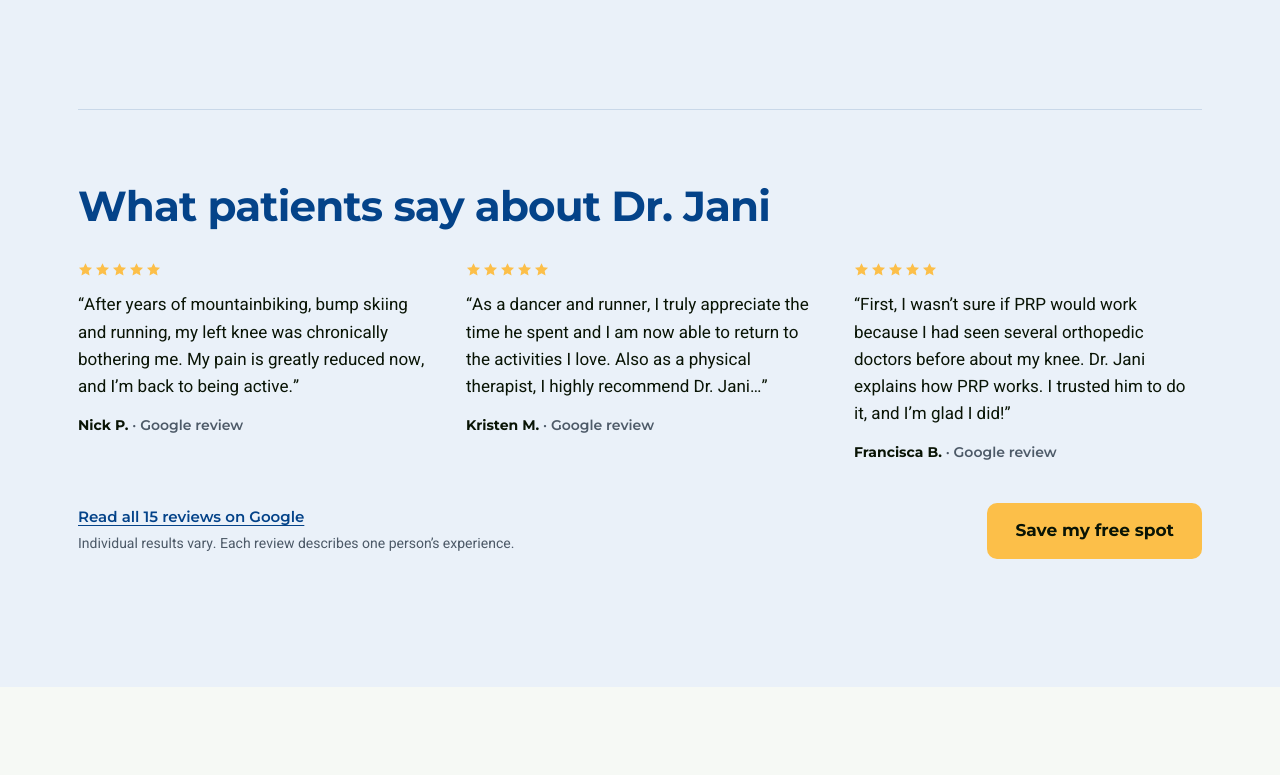
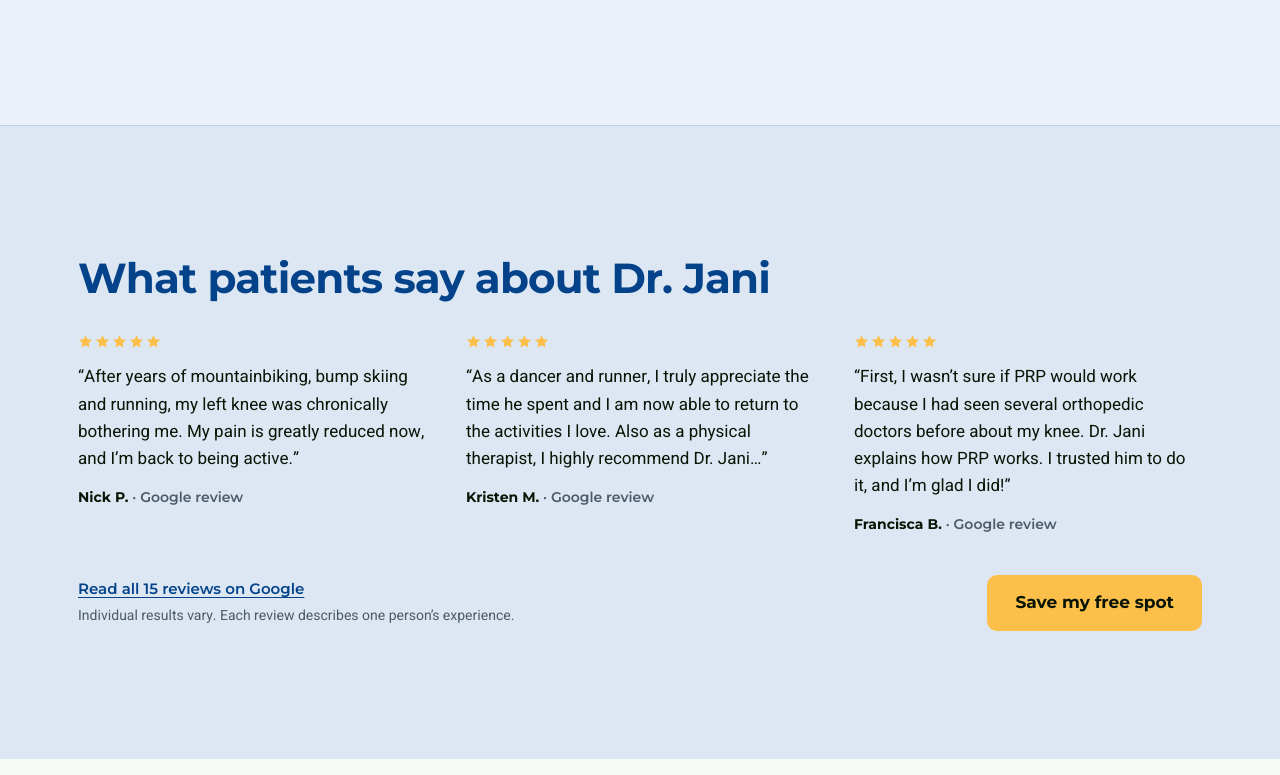
Before and after one commit to godz-onkar/longmont-webinar-lp, a plain HTML site: page page.html in a window 1280 px wide. Shown: the part 3225-4000 px from the top of the page. Drawn offline with Linux system fonts and the light colour scheme.

Commit message:
Give the reviews section its own background, one step deeper than the presenter band
Co-Authored-By: Claude Opus 5.5 <noreply@anthropic.com>

```diff
--- a/page.html
+++ b/page.html
@@ -14,7 +14,7 @@
 <link rel="preload" as="image" href="assets/hero.jpg">
 <style>
 :root{
-  --canvas:#F6F9F5; --canvas-alt:#EAF1F9; --ink:#091405; --ink-2:#4D5A68;
+  --canvas:#F6F9F5; --canvas-alt:#EAF1F9; --canvas-deep:#DCE7F3; --ink:#091405; --ink-2:#4D5A68;
   --navy:#044389; --deep:#022C5C; --gold:#FCBF49; --gold-hover:#F7AD56;
   --line:rgba(4,67,137,.14); --line-light:rgba(255,255,255,.16);
   --display:"Montserrat",system-ui,sans-serif; --body:"Heebo",system-ui,sans-serif;
@@ -111,13 +111,13 @@ section{padding:clamp(72px,10vw,128px) 0}
 
 /* Presenter + reviews band */
 .band{background:var(--canvas-alt)}
+.band-rev{background:var(--canvas-deep);border-top:1px solid var(--line)}
 .pres-grid{display:grid;grid-template-columns:5fr 7fr;gap:64px;align-items:center}
 .pres-photo img{width:100%;aspect-ratio:1/1;object-fit:cover;border-radius:var(--r-card)}
 .pres-photo figcaption{margin-top:14px;padding-left:14px;border-left:3px solid var(--gold);font:600 15px/1.5 var(--display);color:var(--ink)}
 .pres-name{margin-top:12px;font:600 15px/1.4 var(--display);color:var(--ink-2)}
 .pres-copy p{margin-top:18px;max-width:54ch}
 .pres-copy p.pres-name{margin-top:12px}
-.reviews{margin-top:clamp(72px,9vw,112px);padding-top:clamp(48px,6vw,72px);border-top:1px solid var(--line)}
 .rev-grid{margin-top:32px;display:grid;grid-template-columns:repeat(3,1fr);gap:40px}
 .rev{margin:0;display:flex;flex-direction:column}
 .rev .stars{margin-bottom:14px}
@@ -412,8 +412,12 @@ footer{margin-top:clamp(88px,11vw,128px);border-top:1px solid var(--line-light);
         <p>Surgery can be necessary. The useful question is when it belongs in the plan, and that depends on the diagnosis, the imaging and your goals.</p>
       </div>
     </div>
+  </div>
+</section>
 
-    <div class="reviews" aria-labelledby="rev-h">
+<section class="band band-rev" aria-labelledby="rev-h">
+  <div class="wrap">
+    <div class="reviews">
       <h2 id="rev-h">What patients say about Dr. Jani</h2>
       <div class="rev-grid">
         <figure class="rev"><span class="stars" role="img" aria-label="5 out of 5 stars"><svg viewBox="0 0 20 20"><path d="m10 1.5 2.6 5.6 6.1.7-4.5 4.2 1.2 6L10 15l-5.4 3 1.2-6L1.3 7.8l6.1-.7z"/></svg><svg viewBox="0 0 20 20"><path d="m10 1.5 2.6 5.6 6.1.7-4.5 4.2 1.2 6L10 15l-5.4 3 1.2-6L1.3 7.8l6.1-.7z"/></svg><svg viewBox="0 0 20 20"><path d="m10 1.5 2.6 5.6 6.1.7-4.5 4.2 1.2 6L10 15l-5.4 3 1.2-6L1.3 7.8l6.1-.7z"/></svg><svg viewBox="0 0 20 20"><path d="m10 1.5 2.6 5.6 6.1.7-4.5 4.2 1.2 6L10 15l-5.4 3 1.2-6L1.3 7.8l6.1-.7z"/></svg><svg viewBox="0 0 20 20"><path d="m10 1.5 2.6 5.6 6.1.7-4.5 4.2 1.2 6L10 15l-5.4 3 1.2-6L1.3 7.8l6.1-.7z"/></svg></span><blockquote>“After years of mountainbiking, bump skiing and running, my left knee was chronically bothering me. My pain is greatly reduced now, and I’m back to being active.”</blockquote><figcaption><b>Nick P.</b> · Google review</figcaption></figure>
```
Also changed, not shown: index.html (+3 -2 lines).
